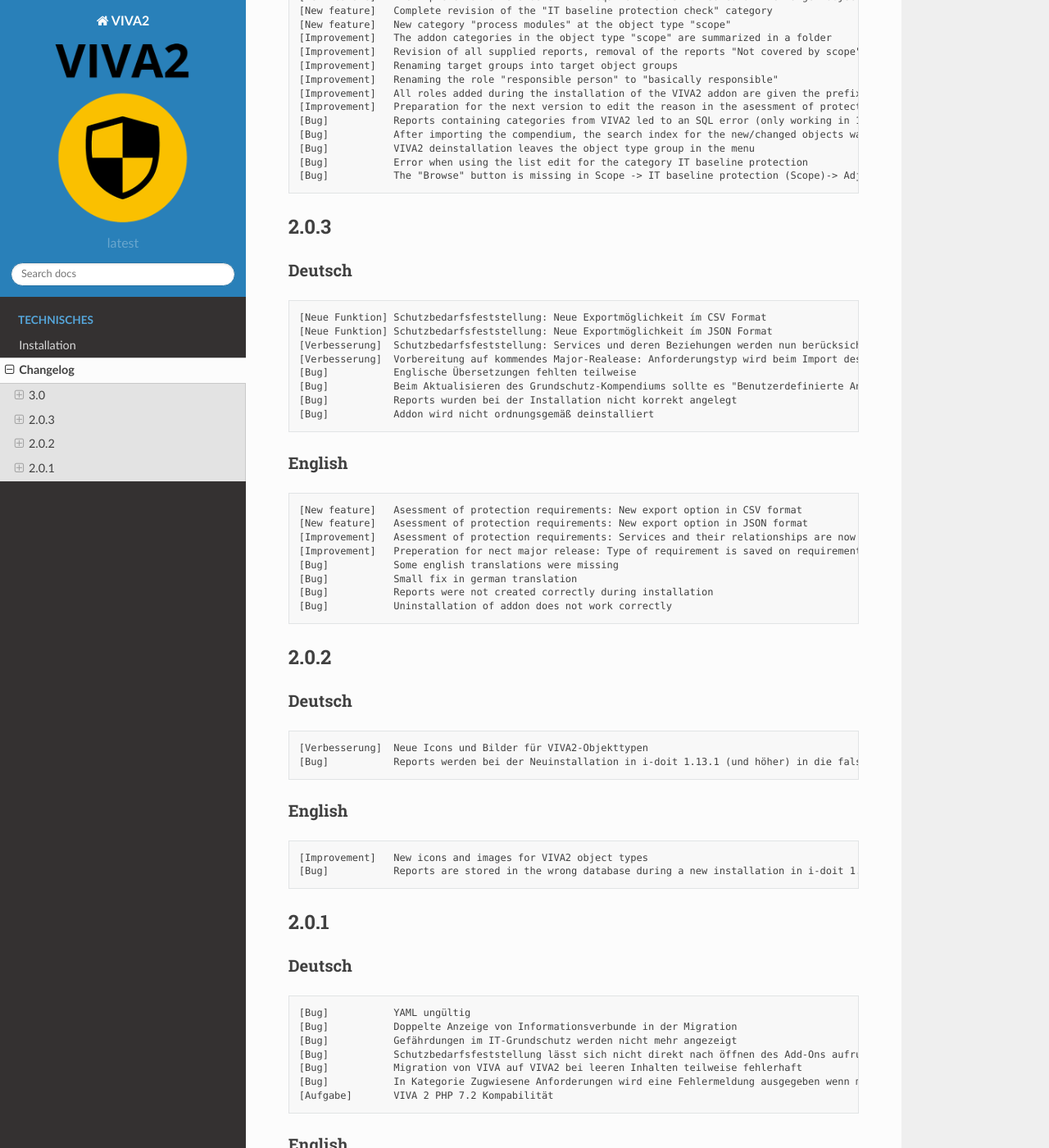
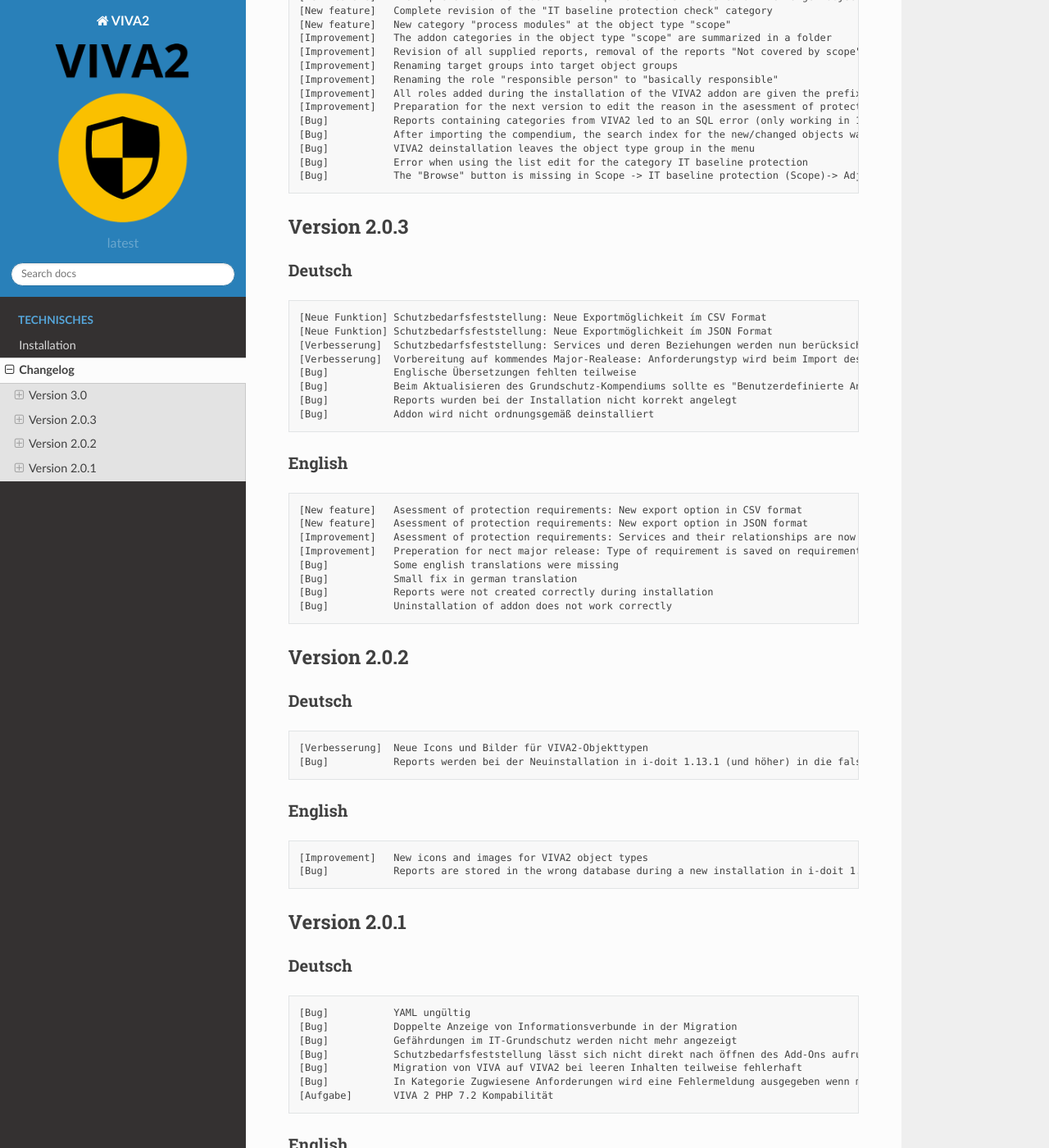
Before and after one commit to becon-de/isms.addon.docs, a Sphinx documentation site: the page built from doc/changelog.rst, in a window 1280 px wide and 1400 px high, scrolled down 626 px. Shown: the whole window at 82% size. Built offline with Sphinx 7.4.7 and the Read the Docs theme 2.0.0, drawn with Linux system fonts in a browser that asks for light colours.

Commit message:
Style changes

```diff
--- a/doc/_static/css/custom.css
+++ b/doc/_static/css/custom.css
@@ -29,6 +29,12 @@
 	margin-right: auto;
 }
 
+h2{
+	font-size:130%;
+}
+
 h3{
 	font-style: italic;
+	font-weight:500;
+	font-size:120%;
 }
--- a/doc/changelog.rst
+++ b/doc/changelog.rst
@@ -3,9 +3,9 @@
 #########
 
 
-***
-3.0
-***
+***********
+Version 3.0
+***********
 
 Deutsch
 =======
@@ -47,9 +47,9 @@
 	[Bug]           The "Browse" button is missing in Scope -> IT baseline protection (Scope)-> Adjusted network plan
 
 
-*****
-2.0.3
-*****
+*************
+Version 2.0.3
+*************
 
 Deutsch
 =======
@@ -78,9 +78,9 @@
 [Bug]           Uninstallation of addon does not work correctly
 
 
-*****
-2.0.2
-*****
+*************
+Version 2.0.2
+*************
 
 Deutsch
 =======
@@ -98,9 +98,9 @@
 [Bug]           Reports are stored in the wrong database during a new installation in i-doit 1.13.1 (or higher)
 
 
-*****
-2.0.1
-*****
+*************
+Version 2.0.1
+*************
 
 Deutsch
 =======
```
